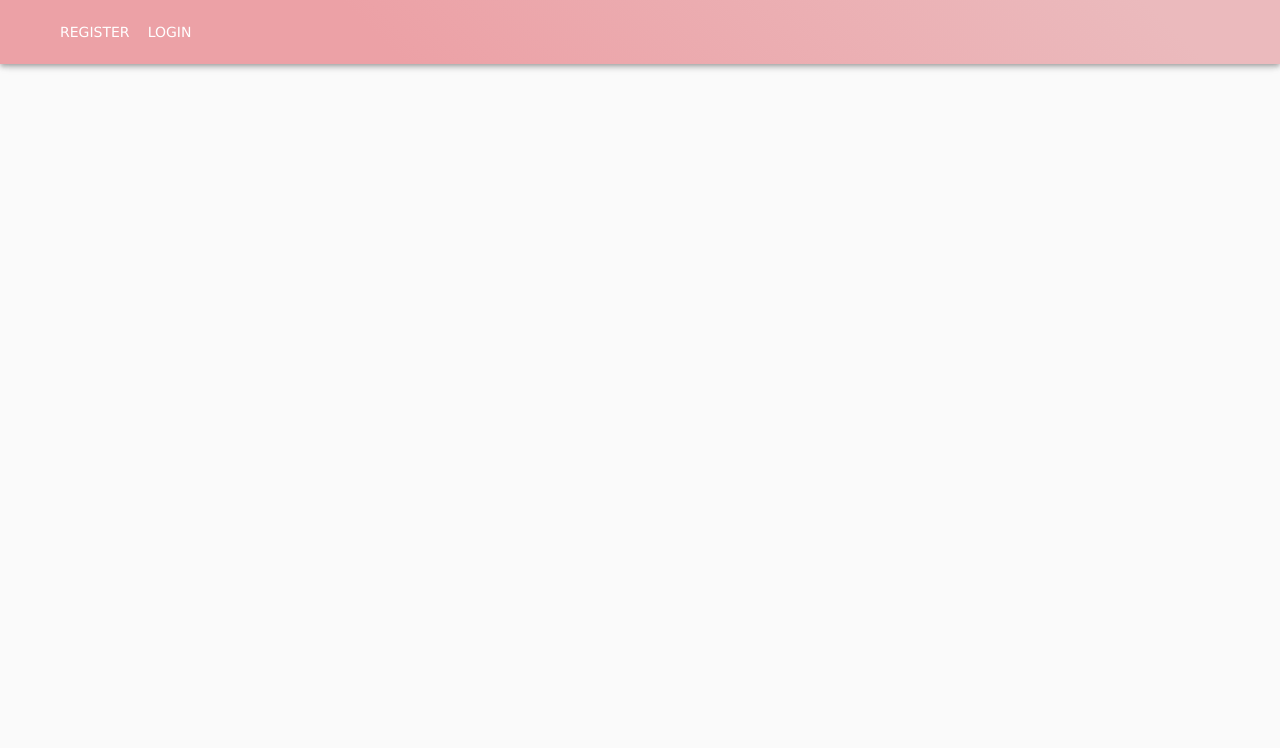
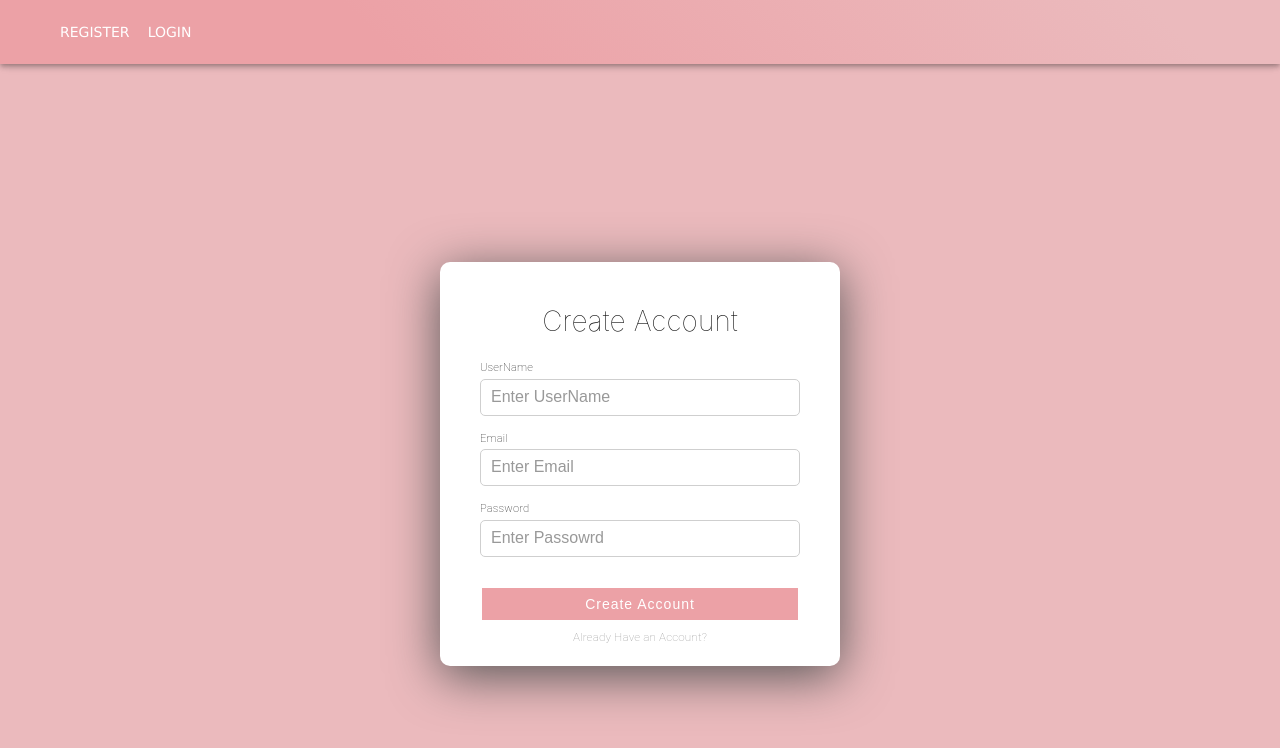
Before and after one commit to moniatec/Event, a React (Create React App) app in the folder frontend/: page /signup in a window 1280 px wide. Shown: the top 748 px of the page. Built offline with nearby package versions, Linux system fonts and the light colour scheme.

Commit message:
styling NavBar dependin on the user login status

```diff
--- a/frontend/src/App.js
+++ b/frontend/src/App.js
@@ -33,7 +33,7 @@ function App(props) {
               currentUserId={props.currentUserId}
             />
             <AuthRoute
-              path="/register"
+              path="/signup"
               component={Register}
               currentUserId={props.currentUserId}
             />
--- a/frontend/src/components/Nav.js
+++ b/frontend/src/components/Nav.js
@@ -127,7 +127,7 @@ const NavBar = (props) => {
         </Grid >
     ) : (
             <>
-                <NavLink style={{ color: 'white' }} to="/register">
+                <NavLink style={{ color: 'white' }} to="/signup">
                     <Button color="inherit">Register</Button>
                 </NavLink>
                 <NavLink style={{ color: 'white' }} to="/login">
--- a/frontend/src/components/Register.js
+++ b/frontend/src/components/Register.js
@@ -22,14 +22,14 @@ class Register extends Component {
     async handleSubmit(e) {
         e.preventDefault();
         this.props.register(
-            this.state.userName,
+            this.state.username,
             this.state.email,
             this.state.password
         );
     }
 
     updateUserName = (e) => {
-        this.setState({ userName: e.target.value });
+        this.setState({ username: e.target.value });
     };
 
     updateEmail = (e) => {
```
